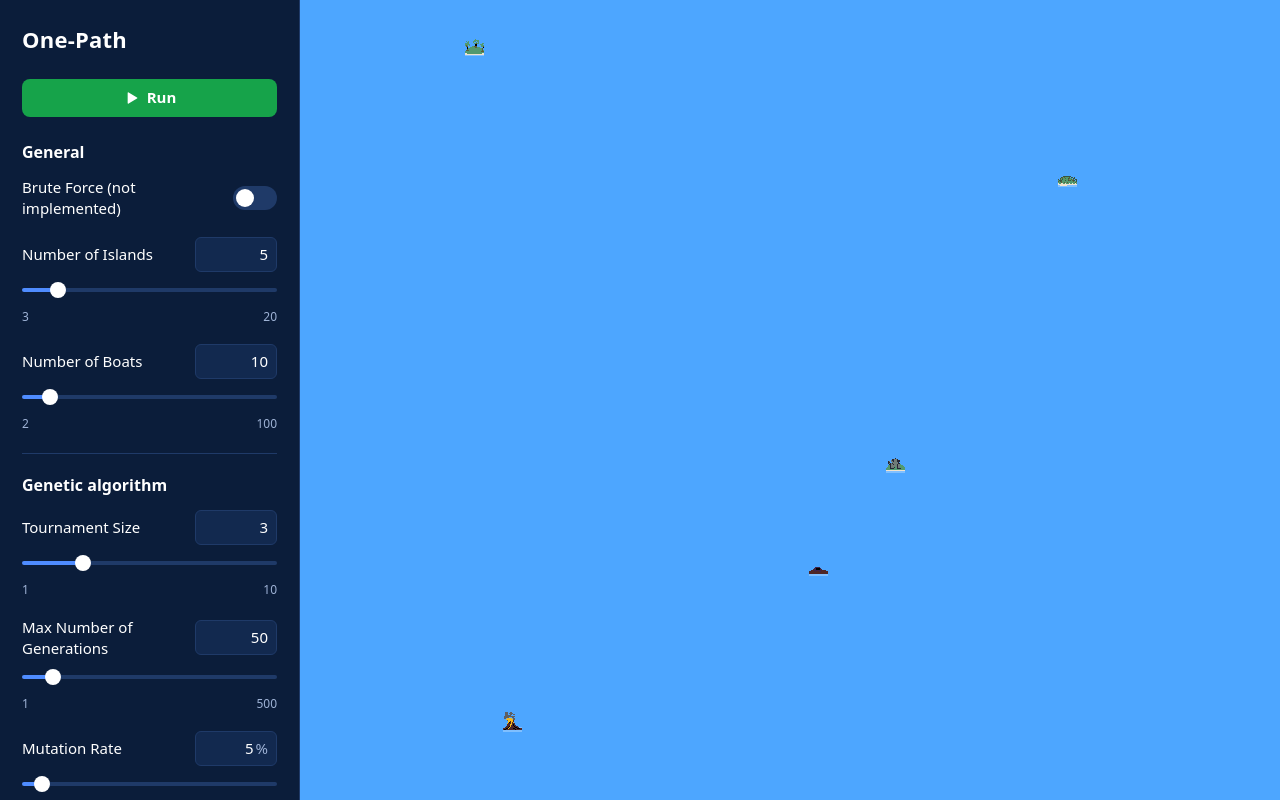
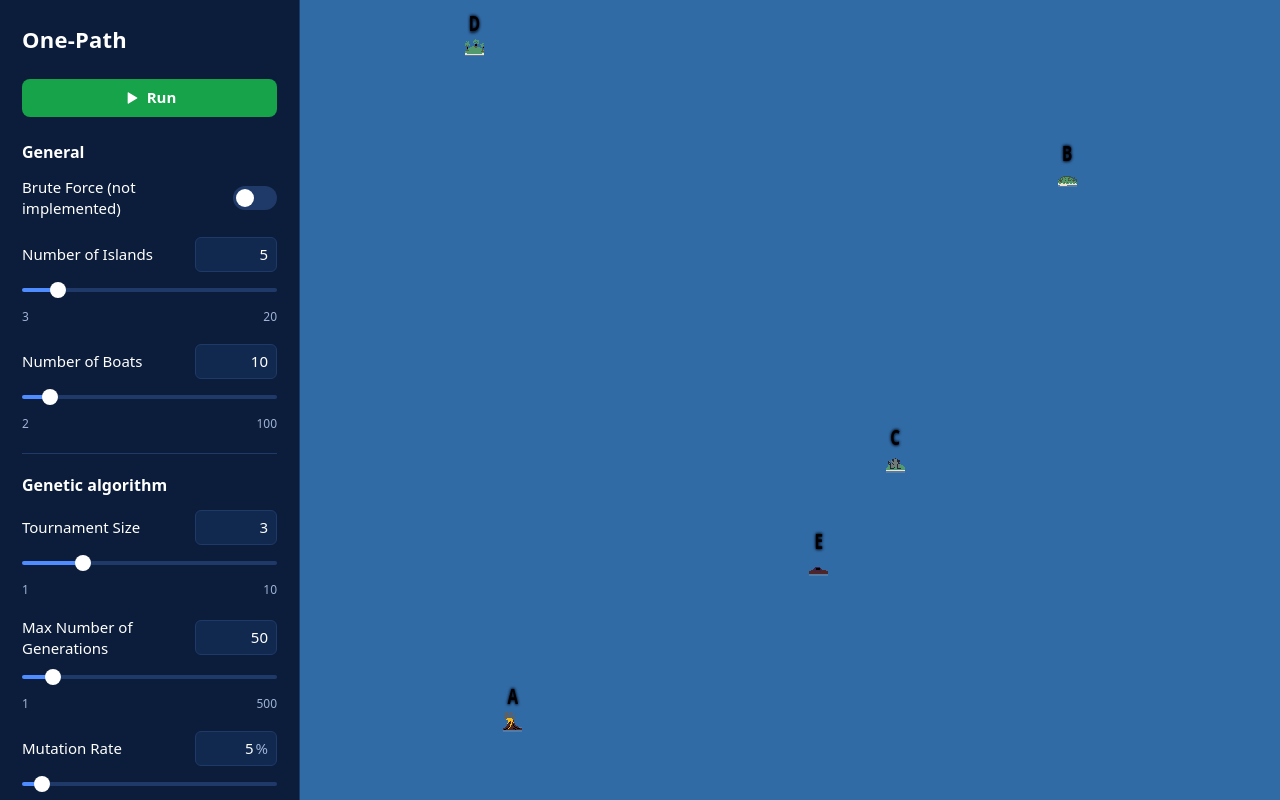
Before and after one commit to ColumXB/One-Path, a Django app: page / in a window 1280 px wide. Run offline with Django 5.2, Linux system fonts and the light colour scheme.

Commit message:
made look prettier need to merge with main changes

```diff
--- a/static/landing.css
+++ b/static/landing.css
@@ -41,7 +41,7 @@ html, body {
   flex: 4;
   min-width: 0;
   display: flex;
-  background: #4da6ff;
+  background: #316BA5;
   padding: 0.75rem;
 }
 
@@ -49,10 +49,11 @@ html, body {
   flex: 1;
   position: relative;
   display: grid;
-  background: #4da6ff;
+  background: #316BA5;
 }
 
 .cell {
+  position: relative;
   cursor: pointer;
   background-repeat: no-repeat;
   background-position: center;
@@ -67,6 +68,16 @@ html, body {
 .cell.island,
 .cell.island:hover {
   background-color: transparent;
+  z-index: 3;
+}
+
+.island-label {
+  color: #ffffff;
+  font-size: 0.8px;
+  font-weight: 700;
+  pointer-events: none;
+  text-shadow: 0 1px 3px #07142b, 0 -1px 3px #07142b;
+  text-anchor: middle;
 }
 
 .cell.selected {
@@ -91,6 +102,16 @@ html, body {
   height: 100%;
   pointer-events: none;
   z-index: 2;
+}
+
+.island-label-layer {
+  position: absolute;
+  inset: 0;
+  width: 100%;
+  height: 100%;
+  pointer-events: none;
+  z-index: 4;
+  overflow: visible;
 }
 
 .route-visibility {
--- a/static/landing.js
+++ b/static/landing.js
@@ -1,6 +1,7 @@
 const COLS = 50;
 const ROWS = 30;
 const SVG_NS = "http://www.w3.org/2000/svg";
+const BOAT_SPEED = 0.033;
 const ISLAND_IMAGES = [
   "island_images/Volcano_Island.png",
   "island_images/Tropical.png",
@@ -15,6 +16,7 @@ const ISLAND_IMAGES = [
 const grid = document.getElementById("grid");
 let lineLayer = null;
 let boatLayer = null;
+let islandLabelLayer = null;
 let selectedCell = null;
 let completedGeneration = null;
 
@@ -53,6 +55,12 @@ function createGrid() {
   boatLayer.classList.add("boat-layer");
   grid.appendChild(boatLayer);
 
+  islandLabelLayer = document.createElementNS(SVG_NS, "svg");
+  islandLabelLayer.setAttribute("viewBox", `0 0 ${COLS} ${ROWS}`);
+  islandLabelLayer.setAttribute("preserveAspectRatio", "none");
+  islandLabelLayer.classList.add("island-label-layer");
+  grid.appendChild(islandLabelLayer);
+
   return cells;
 }
 
@@ -64,6 +72,7 @@ function placeIslands(cells, count) {
     delete cell.dataset.islandId;
     cell.style.backgroundImage = "";
   });
+  islandLabelLayer.replaceChildren();
 
   const pool = [...cells];
 
@@ -75,6 +84,12 @@ function placeIslands(cells, count) {
   pool.slice(0, count).forEach((cell, index) => {
     cell.classList.add("island");
     cell.dataset.islandId = String.fromCharCode(65 + index);
+    const label = document.createElementNS(SVG_NS, "text");
+    label.classList.add("island-label");
+    label.setAttribute("x", Number(cell.dataset.col) + 0.5);
+    label.setAttribute("y", Number(cell.dataset.row) - 0.25);
+    label.textContent = cell.dataset.islandId;
+    islandLabelLayer.appendChild(label);
     const image = ISLAND_IMAGES[
       Math.floor(Math.random() * ISLAND_IMAGES.length)
     ];
@@ -106,14 +121,20 @@ function clearLines() {
 }
 
 // Draw a straight line between the centers of two cells
-function connectCells(cellA, cellB, color = "#29c215", className = "") {
+function connectCells(
+  cellA,
+  cellB,
+  color = "#29c215",
+  className = "",
+  strokeWidth = 2
+) {
   const line = document.createElementNS(SVG_NS, "line");
   line.setAttribute("x1", Number(cellA.dataset.col) + 0.5);
   line.setAttribute("y1", Number(cellA.dataset.row) + 0.5);
   line.setAttribute("x2", Number(cellB.dataset.col) + 0.5);
   line.setAttribute("y2", Number(cellB.dataset.row) + 0.5);
   line.setAttribute("stroke", color);
-  line.setAttribute("stroke-width", "2");
+  line.setAttribute("stroke-width", String(strokeWidth));
   line.setAttribute("stroke-linecap", "round");
   line.setAttribute("vector-effect", "non-scaling-stroke");
   if (className) line.classList.add(className);
@@ -171,7 +192,8 @@ function drawRoute(genes, color, className) {
       cell,
       routeCells[(index + 1) % routeCells.length],
       color,
-      className
+      className,
+      3
     );
   });
 }
@@ -180,27 +202,15 @@ function renderFinalRoutes() {
   if (!completedGeneration) return;
   lineLayer.replaceChildren();
   const routes = [
-    ["show-best", completedGeneration.best, "#2563eb", "best-route"],
     ["show-median", completedGeneration.median, "#f59e0b", "median-route"],
     ["show-worst", completedGeneration.worst, "#dc2626", "worst-route"],
+    ["show-best", completedGeneration.best, "#16a34a", "best-route"],
   ];
   routes.forEach(([id, individual, color, className]) => {
     if (document.getElementById(id).checked && individual) {
       drawRoute(individual.genes, color, className);
     }
   });
-}
-
-function selectedAnimationRoutes(generation) {
-  return [
-    ["show-best", generation.best, "#2563eb"],
-    ["show-median", generation.median, "#f59e0b"],
-    ["show-worst", generation.worst, "#dc2626"],
-  ]
-    .filter(([id, individual]) =>
-      individual && document.getElementById(id).checked
-    )
-    .map(([, individual, color]) => ({ individual, color }));
 }
 
 function animationPath(genes, islandCells) {
@@ -222,40 +232,52 @@ function pathDistances(path) {
   return distances;
 }
 
-function animateBoats(selectedRoutes) {
+function animateBoats(generation) {
   const islandCells = cellsByIsland();
   clearLines();
-  if (!selectedRoutes.length) return Promise.resolve();
+  const displayedIndividuals = generation.all.slice(
+    0,
+    20
+  );
+  if (!displayedIndividuals.length) return Promise.resolve();
 
-  const paths = selectedRoutes.map(({ individual }) =>
+  const colors = ["#2563eb", "#dc2626", "#f59e0b", "#a855f7", "#f97316",
+    "#ea580c", "#16a34a", "#db2777", "#4f46e5", "#65a30d"];
+  const paths = displayedIndividuals.map((individual) =>
     animationPath(individual.genes, islandCells)
   );
   const distances = paths.map(pathDistances);
   const longestRoute = Math.max(...distances.map((route) => route.at(-1)));
-  const duration = 5600;
-  const speed = longestRoute / duration;
+  const bestIndex = displayedIndividuals.findIndex(
+    (individual) =>
+      individual.genes === generation.best.genes
+      && individual.distance === generation.best.distance
+  );
+  const showBest = document.getElementById("show-best").checked;
   const boats = paths.map((path, index) => {
     const boat = document.createElementNS(SVG_NS, "circle");
-    boat.setAttribute("r", "0.35");
-    boat.setAttribute("fill", selectedRoutes[index].color);
+    boat.setAttribute("r", "0.2625");
+    boat.setAttribute("fill", colors[index % colors.length]);
     boat.setAttribute("stroke", "#ffffff");
     boat.setAttribute("stroke-width", "0.12");
     boat.setAttribute("vector-effect", "non-scaling-stroke");
     boatLayer.appendChild(boat);
-    const lines = path.slice(0, -1).map((from) => {
+    const lines = showBest && index === bestIndex
+      ? path.slice(0, -1).map((from) => {
           const line = document.createElementNS(SVG_NS, "line");
           line.setAttribute("x1", from.x);
           line.setAttribute("y1", from.y);
           line.setAttribute("x2", from.x);
           line.setAttribute("y2", from.y);
-          line.setAttribute("stroke", selectedRoutes[index].color);
-          line.setAttribute("stroke-width", "2");
+          line.setAttribute("stroke", "#000000");
+          line.setAttribute("stroke-width", "3");
           line.setAttribute("stroke-linecap", "round");
           line.setAttribute("vector-effect", "non-scaling-stroke");
           line.style.opacity = "0";
           lineLayer.appendChild(line);
           return line;
-        });
+        })
+      : [];
     return { boat, path, distances: distances[index], lines };
   });
 
@@ -264,7 +286,7 @@ function animateBoats(selectedRoutes) {
     const frame = (now) => {
       boats.forEach(({ boat, path, distances: routeDistances, lines }) => {
         const distanceTravelled = Math.min(
-          (now - started) * speed,
+          (now - started) * BOAT_SPEED,
           routeDistances.at(-1)
         );
         const nextPoint = routeDistances.findIndex(
@@ -298,7 +320,7 @@ function animateBoats(selectedRoutes) {
           }
         });
       });
-      if ((now - started) * speed < longestRoute) {
+      if ((now - started) * BOAT_SPEED < longestRoute) {
         window.requestAnimationFrame(frame);
       } else {
         clearBoats();
@@ -477,7 +499,7 @@ async function readJsonResponse(response) {
 }
 
 function demonstrationGenerations(totalGenerations) {
-  const count = Math.min(10, totalGenerations);
+  const count = Math.min(5, totalGenerations);
   if (count <= 1) return new Set([0]);
   return new Set(
     Array.from({ length: count }, (_, index) =>
@@ -509,7 +531,7 @@ async function pollRun(runId) {
         `Generation ${generation.number + 1} - best distance ` +
         generation.best.distance.toFixed(2);
       if (demonstrationNumbers && demonstrationNumbers.has(generation.number)) {
-        await animateBoats(selectedAnimationRoutes(generation));
+        await animateBoats(generation);
       }
       await new Promise((resolve) => window.requestAnimationFrame(resolve));
     }
```
Also changed, not shown: assets/Island_Images/Desert_Island.png, assets/Island_Images/Haunted_Island.png, assets/Island_Images/Ice_Island.png, assets/Island_Images/Jungle_Island.png, assets/Island_Images/Monkey_Island.png, assets/Island_Images/Skull_Island.png, assets/Island_Images/Tropical.png, assets/Island_Images/Volcano_Island.png.
